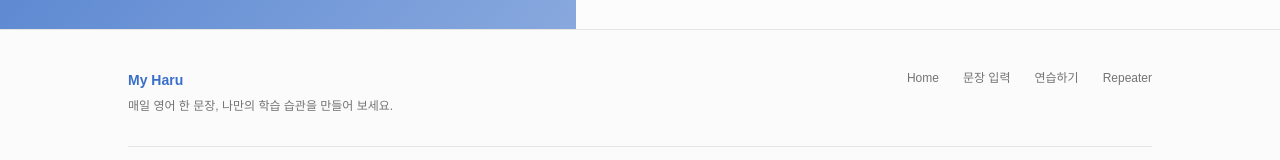
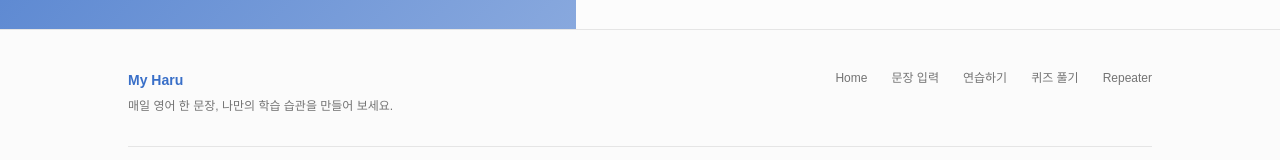
Before and after one commit to 82orez/myharu, a Next.js app: page /login in a window 1280 px wide. Shown: the part 664-824 px from the top of the page. Built offline with nearby package versions, Linux system fonts and the light colour scheme; no server answers; a web font is replaced by a local one.

Commit message:
quiz card

```diff
--- a/src/app/page.tsx
+++ b/src/app/page.tsx
@@ -1,6 +1,6 @@
 import Link from "next/link";
 import { cookies } from "next/headers";
-import { PenLine, Mic, CalendarDays, Star, Sparkles, Repeat, Trophy, Target, Volume2 } from "lucide-react";
+import { PenLine, Mic, CalendarDays, Star, Sparkles, Repeat, Trophy, Target, Volume2, BookOpen } from "lucide-react";
 import { Button } from "@/components/ui/button";
 import { Card, CardContent } from "@/components/ui/card";
 import { createClient } from "@/utils/supabase/server";
@@ -124,7 +124,7 @@ export default async function Home() {
         )}
 
         {/* 액션 카드 */}
-        <div className="grid grid-cols-1 gap-4 sm:grid-cols-2">
+        <div className="grid grid-cols-1 gap-4 sm:grid-cols-3">
           <Link href="/learn/input" className="group">
             <Card className="h-full">
               <CardContent className="flex flex-col items-center gap-3 py-8 text-center">
@@ -145,6 +145,18 @@ export default async function Home() {
                 </div>
                 <h2 className="text-lg font-semibold">연습하기</h2>
                 <p className="text-muted-foreground text-sm">말하기·쓰기로 연습하세요</p>
+              </CardContent>
+            </Card>
+          </Link>
+
+          <Link href="/learn/quiz" className="group">
+            <Card className="h-full">
+              <CardContent className="flex flex-col items-center gap-3 py-8 text-center">
+                <div className="bg-brand/10 text-brand group-hover:bg-brand/20 flex h-14 w-14 items-center justify-center rounded-full transition-colors">
+                  <BookOpen size={28} />
+                </div>
+                <h2 className="text-lg font-semibold">퀴즈 풀기</h2>
+                <p className="text-muted-foreground text-sm">한 문제씩 집중해서 풀어요</p>
               </CardContent>
             </Card>
           </Link>
@@ -169,8 +181,8 @@ export default async function Home() {
             <span className="text-brand">나의 하루</span>
           </h1>
           <p className="text-muted-foreground mx-auto mt-6 max-w-xl text-lg">
-            나만의 영어 문장을 입력하고, AI 원어민 발음을 듣고, 말하기·쓰기로 학습하세요. 연습 횟수를 쌓고 하루 목표를 채우며 매일 성장하는
-            학습 습관을 만들어 보세요.
+            나만의 영어 문장을 입력하고, AI 원어민 발음을 듣고, 말하기·쓰기로 학습하세요. 연습 횟수를 쌓고 하루 목표를 채우며 매일 성장하는 학습
+            습관을 만들어 보세요.
           </p>
           <div className="mt-10">
             <Button nativeButton={false} render={<Link href="/signup" />} variant="brand" className="h-12 px-8 text-base font-semibold">
@@ -190,7 +202,8 @@ export default async function Home() {
               <Card
                 key={item.title}
                 className="animate-in fade-in slide-in-from-bottom-4 fill-mode-both"
-                style={{ animationDelay: `${i * 150}ms`, animationDuration: "600ms" }}>
+                style={{ animationDelay: `${i * 150}ms`, animationDuration: "600ms" }}
+              >
                 <CardContent className="flex flex-col items-center gap-4 py-8 text-center">
                   <div className="bg-brand/10 text-brand relative flex h-14 w-14 items-center justify-center rounded-full">
                     <item.icon size={28} />
@@ -217,7 +230,8 @@ export default async function Home() {
               <div
                 key={item.title}
                 className="animate-in fade-in slide-in-from-bottom-2 border-border bg-background fill-mode-both flex items-start gap-4 rounded-xl border p-5"
-                style={{ animationDelay: `${i * 100}ms`, animationDuration: "500ms" }}>
+                style={{ animationDelay: `${i * 100}ms`, animationDuration: "500ms" }}
+              >
                 <div className="bg-brand/10 text-brand flex h-10 w-10 shrink-0 items-center justify-center rounded-full">
                   <item.icon size={20} />
                 </div>
--- a/src/components/Footer.tsx
+++ b/src/components/Footer.tsx
@@ -21,6 +21,9 @@ export default function Footer() {
           <Link href="/learn/review" className="text-muted-foreground hover:text-foreground text-xs">
             연습하기
           </Link>
+          <Link href="/learn/quiz" className="text-muted-foreground hover:text-foreground text-xs">
+            퀴즈 풀기
+          </Link>
           <Link href="/learn/player" className="text-muted-foreground hover:text-foreground text-xs">
             Repeater
           </Link>
--- a/src/components/Navbar.tsx
+++ b/src/components/Navbar.tsx
@@ -2,7 +2,7 @@
 
 import Link from "next/link";
 import { useEffect, useRef, useState } from "react";
-import { Menu, X, PenLine, BookOpen, LogOut, Repeat, Settings } from "lucide-react";
+import { Menu, X, PenLine, BookOpen, List, LogOut, Repeat, Settings } from "lucide-react";
 import { logout } from "@/app/(auth)/logout/actions";
 import { createClient } from "@/utils/supabase/client";
 
@@ -167,8 +167,14 @@ export default function Navbar({ user: initialUser }: { user: NavbarUser }) {
               </li>
               <li className="border-b border-border py-4">
                 <Link href="/learn/review" onClick={closeMenu} className="flex items-center gap-3 text-[15px] font-medium text-foreground">
+                  <List size={18} className="text-brand" />
+                  연습하기
+                </Link>
+              </li>
+              <li className="border-b border-border py-4">
+                <Link href="/learn/quiz" onClick={closeMenu} className="flex items-center gap-3 text-[15px] font-medium text-foreground">
                   <BookOpen size={18} className="text-brand" />
-                  연습하기
+                  퀴즈 풀기
                 </Link>
               </li>
               <li className="border-b border-border py-4">
```
